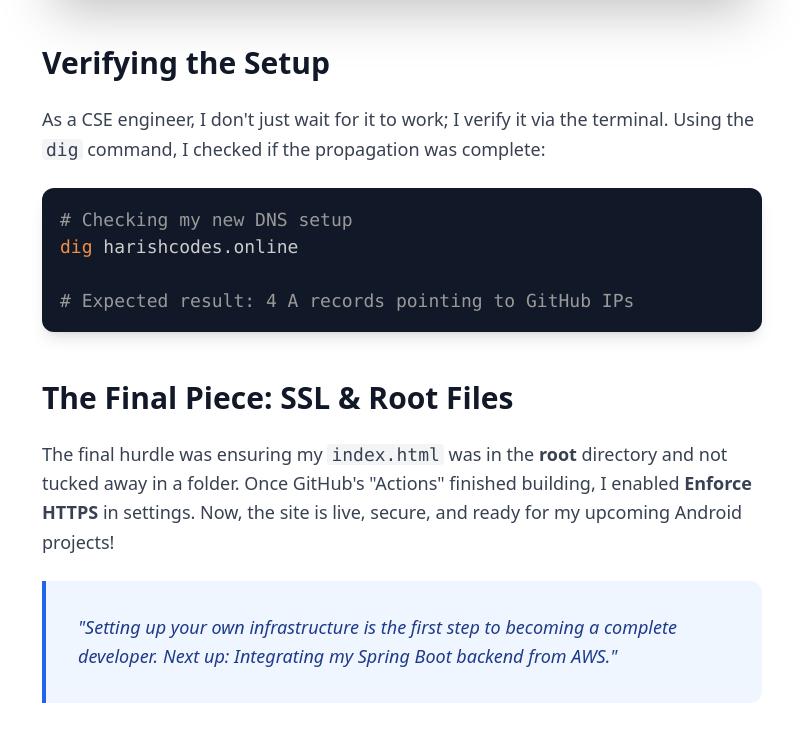
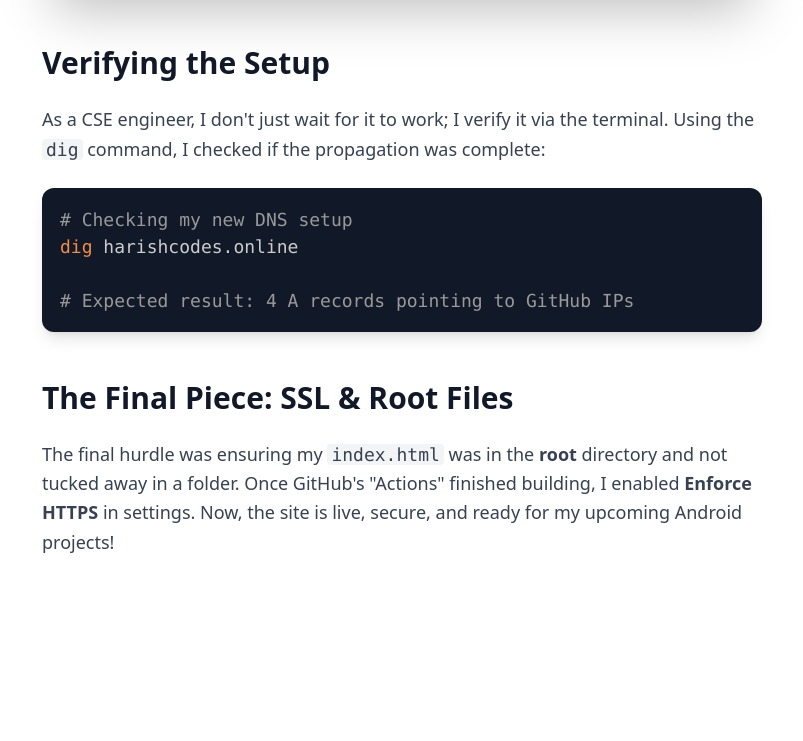
Before and after one commit to harish-cse55/my-awesome-site., a plain HTML site: page blog/2026-03-10-setup.html in a window 1280 px wide. Shown: the part 1067-1808 px from the top of the page, without its empty margins (238-1041 px from the left). After the commit the page ends 1704 px from the top, so only its background shows below. Drawn offline with nearby package versions, Linux system fonts and the light colour scheme.

Commit message:
Update 2026-03-10-setup.html

```diff
--- a/blog/2026-03-10-setup.html
+++ b/blog/2026-03-10-setup.html
@@ -67,9 +67,6 @@ dig harishcodes.online
             <h2 class="text-3xl font-bold text-gray-900 pt-6">The Final Piece: SSL & Root Files</h2>
             <p>The final hurdle was ensuring my <code class="bg-gray-100 px-1 rounded">index.html</code> was in the <strong>root</strong> directory and not tucked away in a folder. Once GitHub's "Actions" finished building, I enabled <strong>Enforce HTTPS</strong> in settings. Now, the site is live, secure, and ready for my upcoming Android projects!</p>
 
-            <div class="mt-12 p-8 bg-blue-50 border-l-4 border-blue-600 rounded-r-xl">
-                <p class="italic text-blue-900 font-medium">"Setting up your own infrastructure is the first step to becoming a complete developer. Next up: Integrating my Spring Boot backend from AWS."</p>
-            </div>
         </div>
     </article>
 
```
